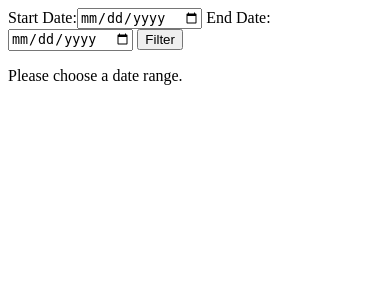
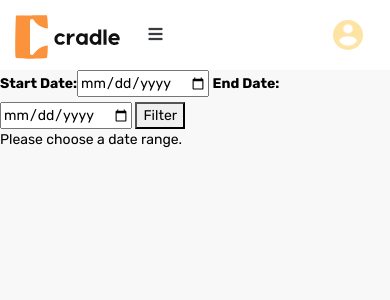
Before and after one commit to iamnickatuti/htdocs, a PHP site: page /qbBom/qbuploadrecycle.php in a window 390 px wide. Shown: the top 300 px of the page. Run offline with PHP 8.4, Linux system fonts and the light colour scheme; the visitor is signed in with stand-in values (Sample User, id 1); some libraries are stand-ins or nearby versions.

Commit message:
Merge remote-tracking branch 'origin/main'

```diff
--- a/qbBom/qbuploadrecycle.php
+++ b/qbBom/qbuploadrecycle.php
@@ -1,3 +1,39 @@
+<?php
+session_start ();
+include '../parts/header.php';
+?>
+    <body style="color: black;">
+<div id="layout-wrapper">
+    <div class="main-content">
+    <header id="page-topbar">
+        <div class="navbar-header">
+            <div class="navbar-brand-box d-flex align-items-left">
+                <a href="#" class="logo">
+                    <img class="align-middle" src="../assets/logo.svg" height="50px">
+                </a>
+                <button type="button" class="btn btn-sm mr-2 font-size-16 d-lg-none header-item waves-effect waves-light" data-toggle="collapse" data-target="#topnav-menu-content">
+                    <i class="fa fa-fw fa-bars"></i>
+                </button>
+            </div>
+            <div class="d-flex align-items-center">
+                <div class="dropdown d-inline-block ml-2">
+                    <button type="button" class="btn header-item waves-effect waves-light"
+                            data-toggle="dropdown" aria-haspopup="true" aria-expanded="false">
+                        <img class="rounded-circle header-profile-user" src="../assets/images/users/pp.png"
+                             alt="Header Avatar">
+                        <span class="d-none d-sm-inline-block ml-1"><?php if($_SESSION["name"]) { echo $_SESSION["name"];} ?></span>
+                        <i class="mdi mdi-chevron-down d-none d-sm-inline-block"></i>
+                    </button>
+                    <div class="dropdown-menu dropdown-menu-right">
+                        <a class="dropdown-item d-flex align-items-center justify-content-between" href="../auth/logout.php">
+                            <span>Log Out</span>
+                        </a>
+                    </div>
+                </div>
+            </div>
+        </div>
+    </header>
+<?php include '../parts/nav.php';?>
 <?php
 include '../cradle_config.php';
 global $conn;
```
